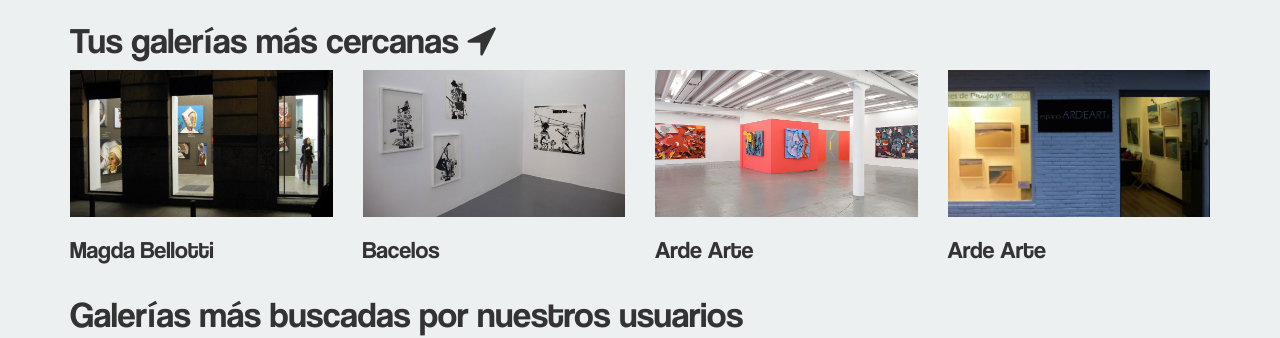
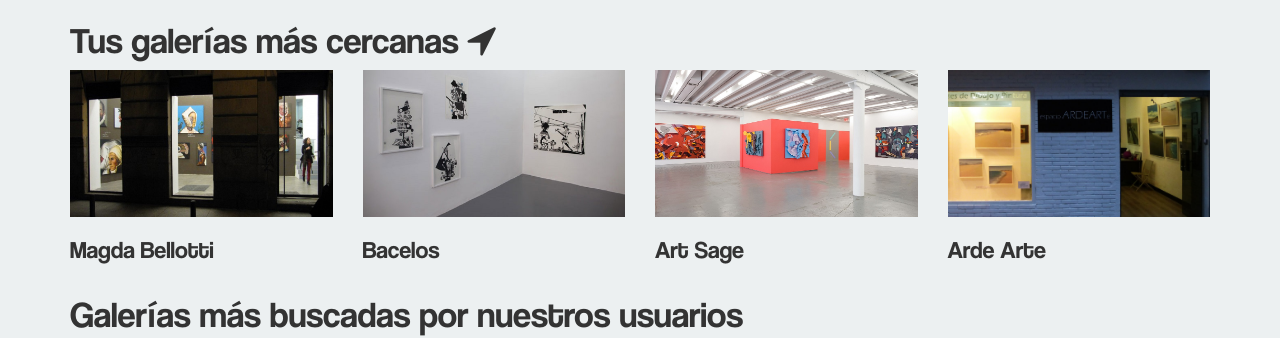
Before and after one commit to missmay4/AndeArte_Angular, an Angular app: page / in a window 1280 px wide. Shown: the part 417-755 px from the top of the page. Built offline with nearby package versions, Linux system fonts and the light colour scheme.

Commit message:
prueba clase galeria nombre e img

```diff
--- a/src/app/listado-galerias/listado-galerias.component.html
+++ b/src/app/listado-galerias/listado-galerias.component.html
@@ -7,29 +7,11 @@
       <h4 id="data"></h4>
       <div class="row">
 
-        <div class="col-lg-3 col-md-6 block col-xs-12">
+        <div class="col-lg-3 col-md-6 block col-xs-12" *ngFor="let galeria of galerias_cercanas"> <!-- nfFor recorre la lista en listado-galerias-component.ts -->
           <a href="vistaDetalle.html">
-                 <img src="assets/img/galeriamagdamadrid.jpg" alt="MagdaMadrid.jpg" /> </a>
-
-             <h3>Magda Bellotti</h3>
-           </div>
-           <div class="col-lg-3 col-md-6 block col-xs-12">
-             <a href="vistaDetalle.html">
-                  <img src="assets/img/galeriabacelosmadrid.jpg" alt="BacelosMadrid.jpg" /> </a>
-             <h3>Bacelos</h3>
-           </div>
-
-           <div class="col-lg-3 col-md-6 block col-xs-12">
-             <a href="vistaDetalle.html">
-                  <img src="assets/img/fotogaleria.jpg" alt="Ardearte.jpg" /> </a>
-             <h3>Arde Arte</h3>
-           </div>
-
-           <div class="col-lg-3 col-md-6 block col-xs-12">
-             <a href="vistaDetalle.html">
-                  <img src="assets/img/ardearte.jpg" alt="Ardearte.jpg" /> </a>
-             <h3>Arde Arte</h3>
-           </div>
+            <img src="{{galeria.photo}}"/> </a> <!-- imagen galeria  -->
+          <h3>{{galeria.name}}</h3>  <!-- nombre galeria  -->
+        </div>
 
            <div class="col-lg-12 col-xs-12">
              <h1>Galerías más buscadas por nuestros usuarios </h1>
--- a/src/app/listado-galerias/listado-galerias.component.ts
+++ b/src/app/listado-galerias/listado-galerias.component.ts
@@ -1,4 +1,5 @@
 import { Component, OnInit } from '@angular/core';
+import { Galeria } from '../galeria'; // importar la clase que está en galeria.ts
 
 @Component({
   selector: 'app-listado-galerias',
@@ -7,6 +8,12 @@
 })
 export class ListadoGaleriasComponent implements OnInit {
 
+  const galerias_cercanas: Galeria[] = [
+    { name: 'Magda Bellotti', photo: 'assets/img/galeriamagdamadrid.jpg' }, // Datos galerias index, por orden
+    { name: 'Bacelos', photo: 'assets/img/galeriabacelosmadrid.jpg'},
+    { name: 'Art Sage', photo: 'assets/img/fotogaleria.jpg'},
+    { name: 'Arde Arte', photo: 'assets/img/ardearte.jpg'}
+  ];
   constructor() { }
 
   ngOnInit() {
--- /dev/null
+++ b/src/galeria.ts
@@ -0,0 +1,5 @@
+export class Galeria {
+  name: string; // nombre galeria index
+  photo: string; // url foto galeria index
+
+}
```
